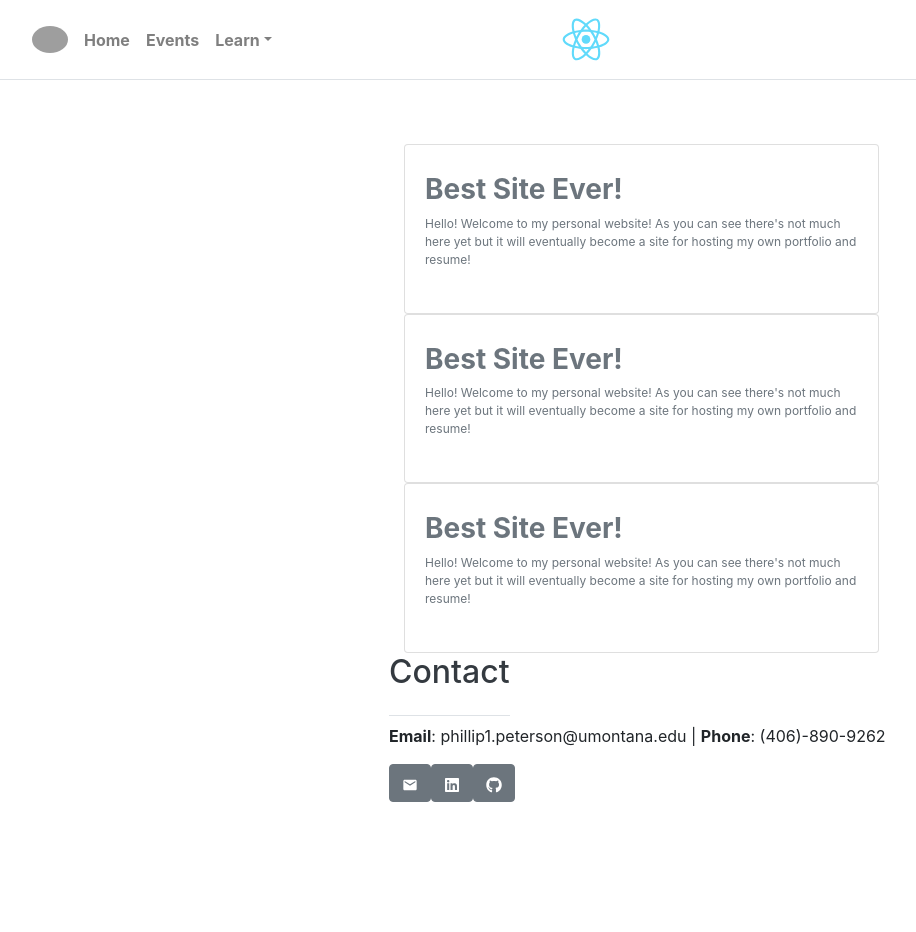
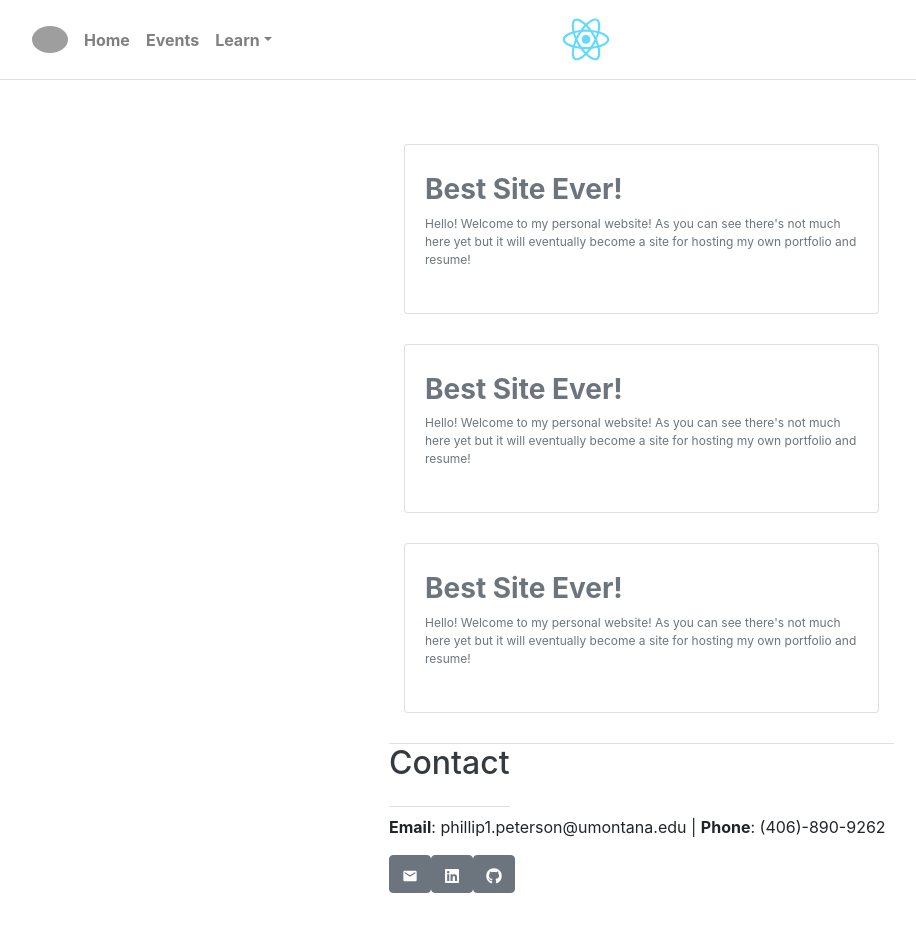
Before and after one commit to PhillipPeterson/phillpeterson.com, a React (Create React App) app: page / in a window 1280 px wide. Shown: the top 932 px of the page, without its empty margins (46-962 px from the left). Before the commit the page ends 898 px from the top, so only its background shows below. Built offline with nearby package versions, Linux system fonts and the light colour scheme; grey boxes are pictures that could not be loaded.

Commit message:
added some styling, spacing between cards

```diff
--- a/src/components/Card.js
+++ b/src/components/Card.js
@@ -9,7 +9,7 @@ class PortfolioCard extends React.Component {
     return (
     <Fragment>
 
-      <Card>
+      <Card style={{marginBottom: 30}}>
         <CardBody>
           <CardTitle className="h3 mb-2 pt-2 font-weight-bold text-secondary">Best Site Ever!</CardTitle>
           <CardText className="text-secondary mb-4" style={{ fontSize: '0.75rem' }}>
--- a/src/components/Footer.js
+++ b/src/components/Footer.js
@@ -18,7 +18,7 @@ class Footer extends React.Component {
 
     render() {
         return (
-            <Row>
+            <Row className="border-top">
                 <span className="d-block pb-4 h2 text-dark border-bottom border-gray">Contact</span>
                 <p><b>Email</b>: phillip1.peterson@umontana.edu | <b>Phone</b>: (406)-890-9262</p>
                 <div>
```
